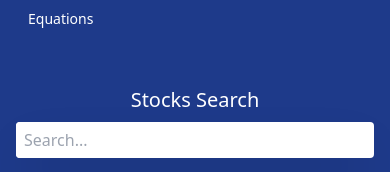
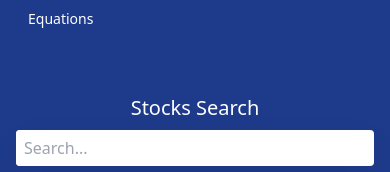
Before and after one commit to codeddave/poorboystockstrends, a React (Create React App) app: page /stocks in a window 390 px wide. Shown: the part 170-342 px from the top of the page. Built offline with nearby package versions, Linux system fonts and the light colour scheme.

Commit message:
Stocks page update

```diff
--- a/src/pages/Stocks/index.tsx
+++ b/src/pages/Stocks/index.tsx
@@ -20,7 +20,7 @@ const Stocks: FC = () => {
       case TabTypes.performance:
         return (
           <>
-            <p className="text-center text-xl pt-4 md:pt-12">Stocks Search</p>
+            <p className="text-center text-xl pt-6 md:pt-12">Stocks Search</p>
             <div className=" w-full lg:w-2/3 mx-auto bg-white rounded flex items-center pr-2 mt-2 shadow-2xl">
               <input
                 className="w-full  mx-auto text-black py-1.5 pl-2 rounded outline-none "
```
